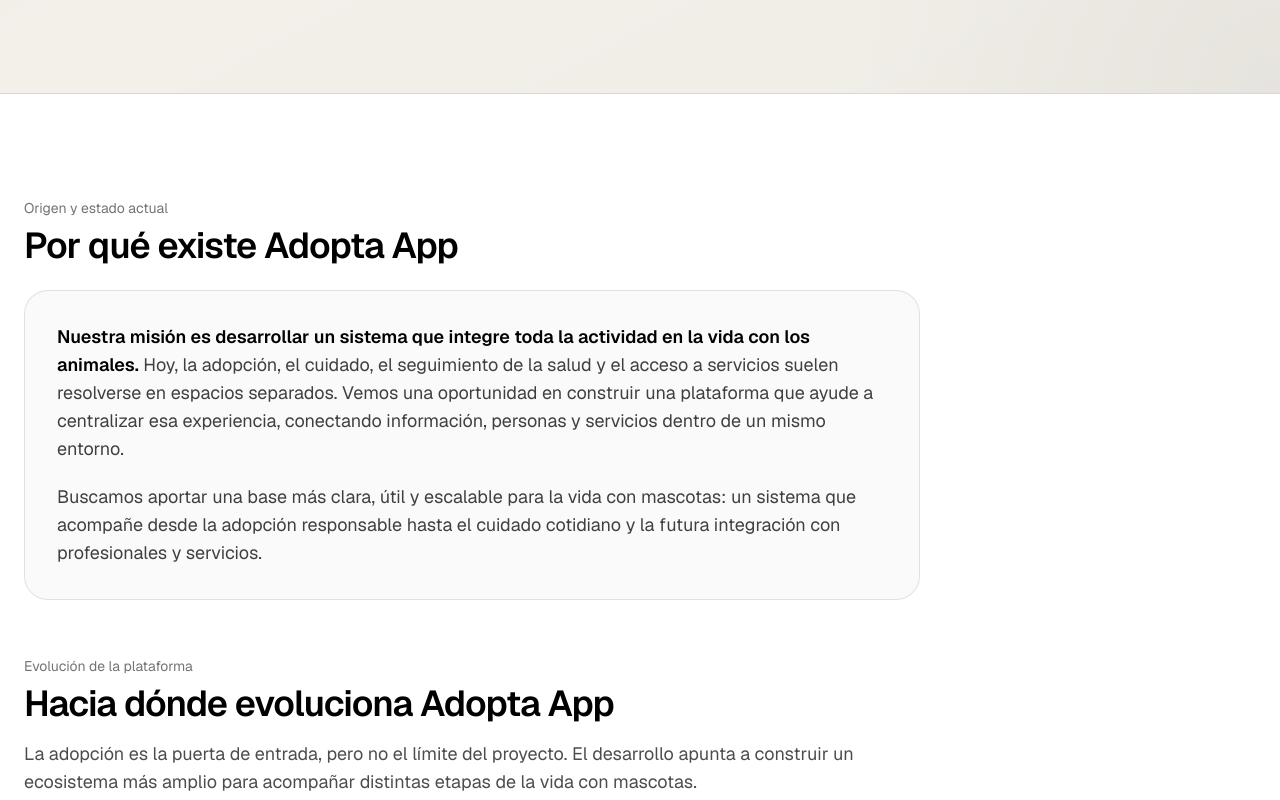
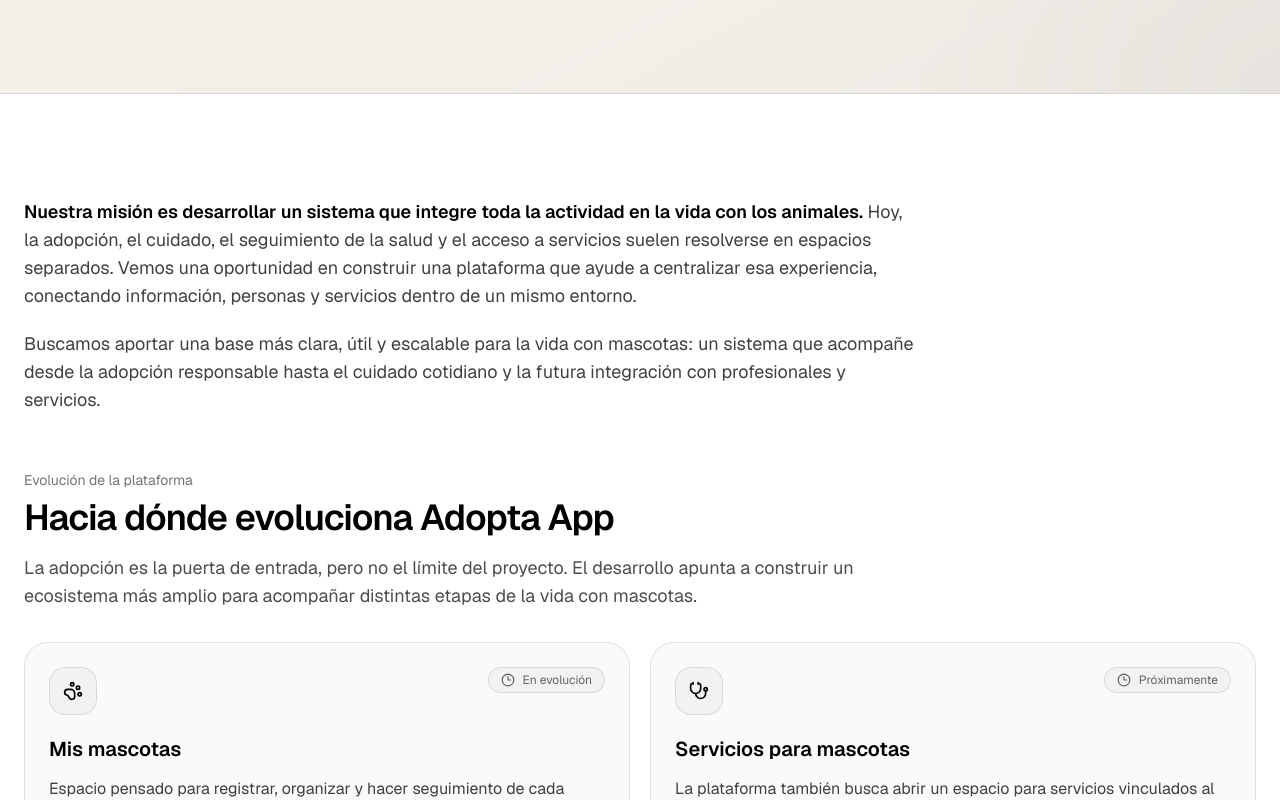
Before and after one commit to SantiagoPlus/adoptar_app, a Next.js app: page /vision in a window 1280 px wide. Shown: the part 636-1436 px from the top of the page. Built offline with nearby package versions, Linux system fonts and the light colour scheme; no server answers.

Commit message:
Update platform-overview.tsx

```diff
--- a/components/vision/platform-overview.tsx
+++ b/components/vision/platform-overview.tsx
@@ -2,12 +2,6 @@ export function PlatformOverview() {
   return (
     <section className="mb-14">
       <div className="max-w-4xl">
-        <p className="mb-2 text-sm text-black/55">Origen y estado actual</p>
-        <h2 className="mb-6 text-3xl font-semibold tracking-tight text-black md:text-4xl">
-          Por qué existe Adopta App
-        </h2>
-
-        <div className="rounded-3xl border border-black/10 bg-black/[0.02] p-6 md:p-8">
         <p className="text-base leading-8 text-black/75 md:text-lg">
           <strong className="font-semibold text-black">
             Nuestra misión es desarrollar un sistema que integre toda la actividad en la vida con los animales.
@@ -15,8 +9,8 @@ export function PlatformOverview() {
           Hoy, la adopción, el cuidado, el seguimiento de la salud y el acceso
           a servicios suelen resolverse en espacios separados. Vemos una
           oportunidad en construir una plataforma que ayude a centralizar esa
-            experiencia, conectando información, personas y servicios dentro de
-            un mismo entorno.
+          experiencia, conectando información, personas y servicios dentro de un
+          mismo entorno.
         </p>
 
         <p className="mt-5 text-base leading-8 text-black/75 md:text-lg">
@@ -26,7 +20,6 @@ export function PlatformOverview() {
           y servicios.
         </p>
       </div>
-      </div>
     </section>
   );
 }
```
Lines whose indentation alone changed are shown as unchanged.
